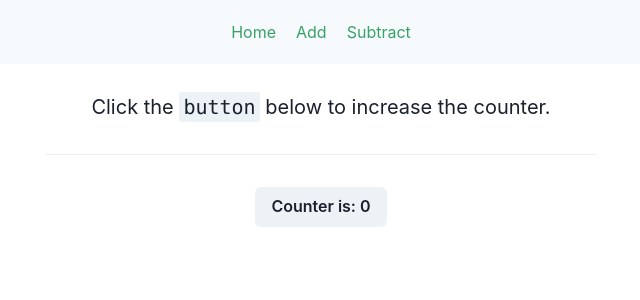
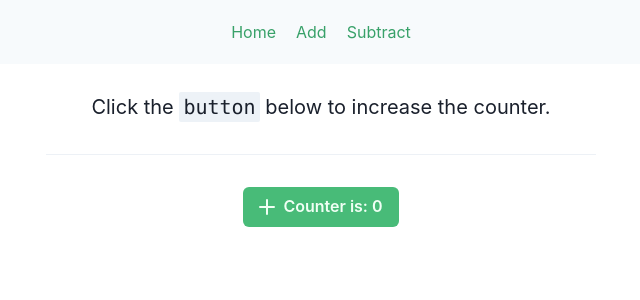
Before and after one commit to schafric/web-apps-bonus, a React (Create React App) app: page /add in a window 1280 px wide. Shown: the top 300 px of the page, without its empty margins (319-959 px from the left). Built offline with nearby package versions, Linux system fonts and the light colour scheme.

Commit message:
improve buttons styling

```diff
--- a/package.json
+++ b/package.json
@@ -3,6 +3,7 @@
   "version": "0.1.0",
   "private": true,
   "dependencies": {
+    "@chakra-ui/icons": "^1.1.7",
     "@chakra-ui/react": "^1.8.8",
     "@emotion/react": "^11.9.0",
     "@emotion/styled": "^11.8.1",
--- a/src/pages/Add.js
+++ b/src/pages/Add.js
@@ -8,6 +8,7 @@ import {
   Button,
   Divider,
 } from '@chakra-ui/react';
+import { AddIcon } from '@chakra-ui/icons';
 
 function Add({ counter, increment }) {
   return (
@@ -20,7 +21,7 @@ function Add({ counter, increment }) {
 
                 <Divider />
 
-                <Button onClick={increment}>Counter is: {counter}</Button>
+                <Button leftIcon={<AddIcon />}  color="green.50" bg="green.400" _hover={{bg: "green.600"}} onClick={increment}>Counter is: {counter}</Button>
             </VStack>
         </Grid>
     </Box>
--- a/src/pages/Subtract.js
+++ b/src/pages/Subtract.js
@@ -8,6 +8,7 @@ import {
   Button,
   Divider,
 } from '@chakra-ui/react';
+import { MinusIcon } from '@chakra-ui/icons';
 
 function Substract({ counter, decrement }) {
 
@@ -20,7 +21,7 @@ function Substract({ counter, decrement }) {
                 </Text>
                 <Divider />
 
-                <Button onClick={decrement}>Counter is: {counter}</Button>
+                <Button leftIcon={<MinusIcon />} color="green.50" bg="green.400" _hover={{bg: "green.600"}} onClick={decrement}>Counter is: {counter}</Button>
             </VStack>
         </Grid>
     </Box>
```
Also changed, not shown: 1 other file (tests, documents, lock files or other folders).
